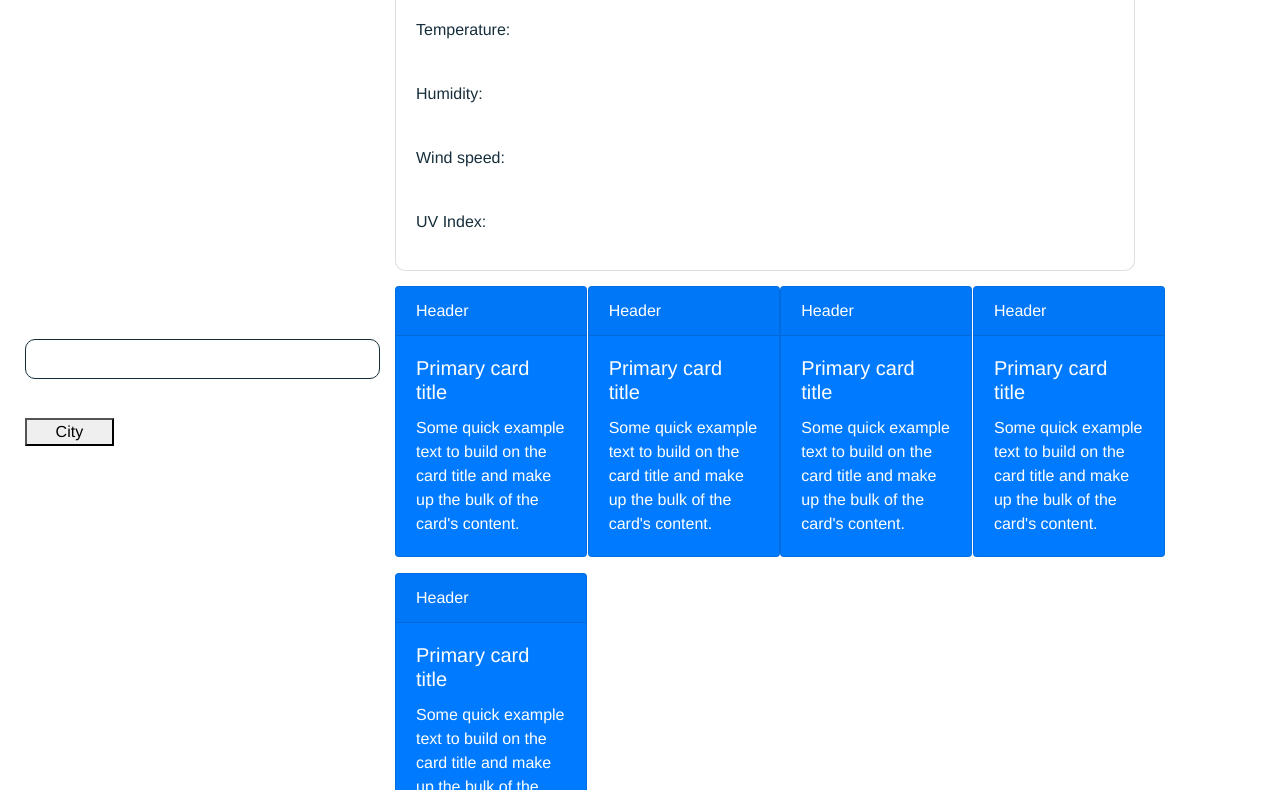
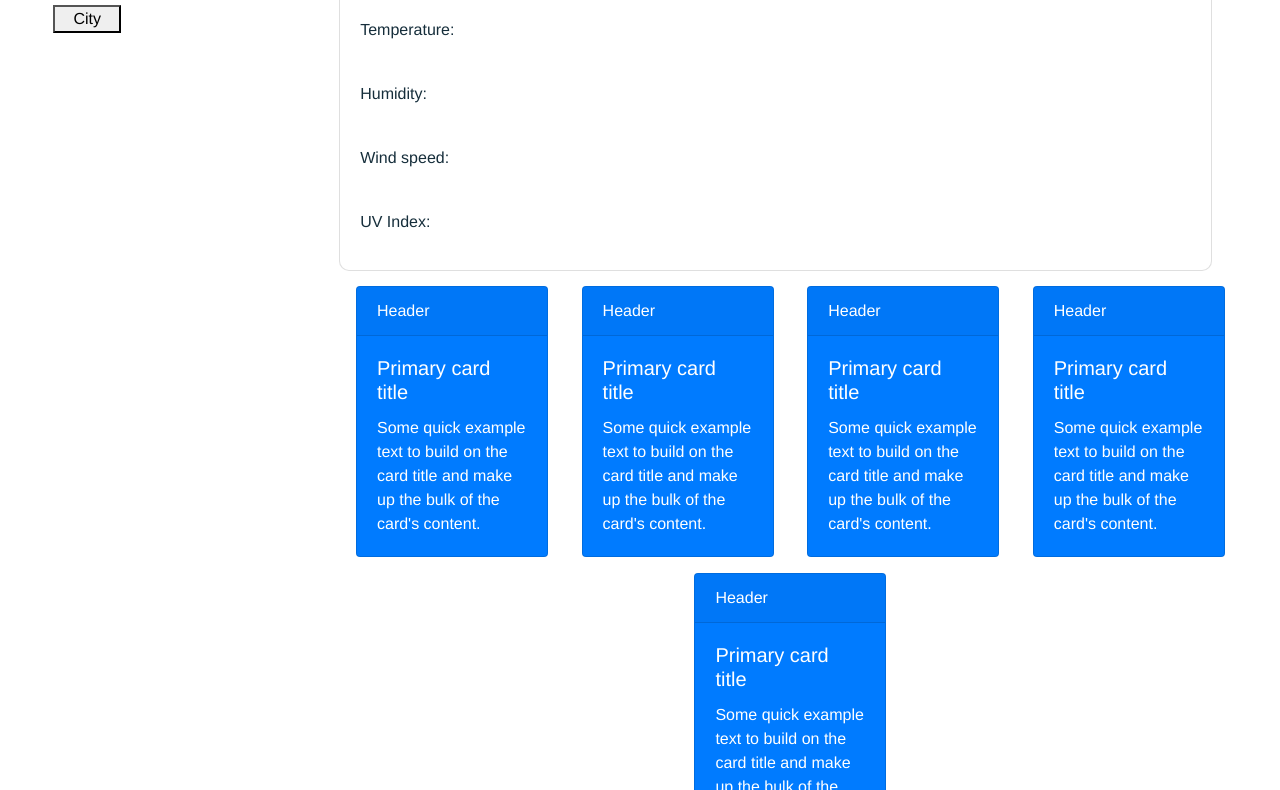
Before and after one commit to merriammassey/weather-dashboard, a plain HTML site: page index.html in a window 1280 px wide. Shown: the part 182-972 px from the top of the page. Drawn offline with nearby package versions, Linux system fonts and the light colour scheme.

Commit message:
layout tweaks

```diff
--- a/assets/css/style.css
+++ b/assets/css/style.css
@@ -50,17 +50,12 @@ header nav {
 .main {
     display: flex;
     justify-content: center;
-}
-.container {
-    margin-right: 0px;
-    padding-right: 0px;
-    margin-left: 10px;
-    display: flex;
-    justify-content: center;
+    padding: 10% !important;
 }
 
+
 #five-day {
-    justify-content: space-between;
+    justify-content: space-around;
 }
 
 #selected-city {
@@ -71,7 +66,7 @@ header nav {
 }
 .form-input {
   border: 1px solid var(--secondary-color);
-  display: block;
+  display: flex;
   padding: 7px 15px;
   font-size: 16px;
   color: var(--secondary-color);
@@ -174,9 +169,22 @@ header nav {
 .flex-row {
   display: flex;
 }
+.row {
+    display: flex;
+    justify-content: center;
+}
 
+.padding {
+    padding: 0% 3%;
+}
+.justify-content-center {
+    width: 100%;
+    display: flex;
+/*    justify-content: flex-start; */
+    padding: 0%;
+}
 /* MEDIA QUERY FOR SMALLER DESKTOP SCREENS AND SMALLER */
-@media screen and (max-width: 980px) {
+/*@media screen and (max-width: 980px) {
   header {
     padding-bottom: 0;
     justify-content: center;
@@ -225,7 +233,7 @@ header nav {
 }
 
 /* MEDIA QUERY FOR TABLETS AND SMALLER */
-@media screen and (max-width: 768px) {
+/*/*@media screen and (max-width: 768px) {
   section {
     padding: 30px 15px;
   }
@@ -258,7 +266,7 @@ header nav {
 }
 
 /* MEDIA QUERY FOR MOBILE PHONES AND SMALLER */
-@media screen and (max-width: 575px) {
+/*@media screen and (max-width: 575px) {
   .hero-form button {
     width: 100%;
   }
--- a/index.html
+++ b/index.html
@@ -19,6 +19,8 @@
       href="https://fonts.googleapis.com/css?family=Open+Sans&display=swap"
       rel="stylesheet"
     />  -->
+
+
     <link rel="stylesheet" href="./assets/css/style.css" />
     <title>Weather Dashboard</title>
   </head>
@@ -27,17 +29,17 @@
     <header>
       <h1>Weather Dashboard</h1>
     </header>
-    <main>
-    <div class="container">
-        <div class="row align-items-center">
+    <main class="padding">
+    <div class="justify-content-center">
+        <div class="row justify-content-center">
             <!--Left column-->
-            <div class="col-md-4">
+            <div class="col-md-3 align-items-flex-start">
                 <input type="search" class="form-input"></input>
                 <br>
                 <button class="col-md-3 i:hover">City</button>
             </div>
-            <!--main area-->
-            <div class="col-md-8">
+            <!--right column / area-->
+            <div class="col-md-9">
                 <!--city row-->
 
                 <div class="row align-items-center" id="selected-city">
```
Also changed, not shown: assets/js/script.js (+31 -0 lines).
